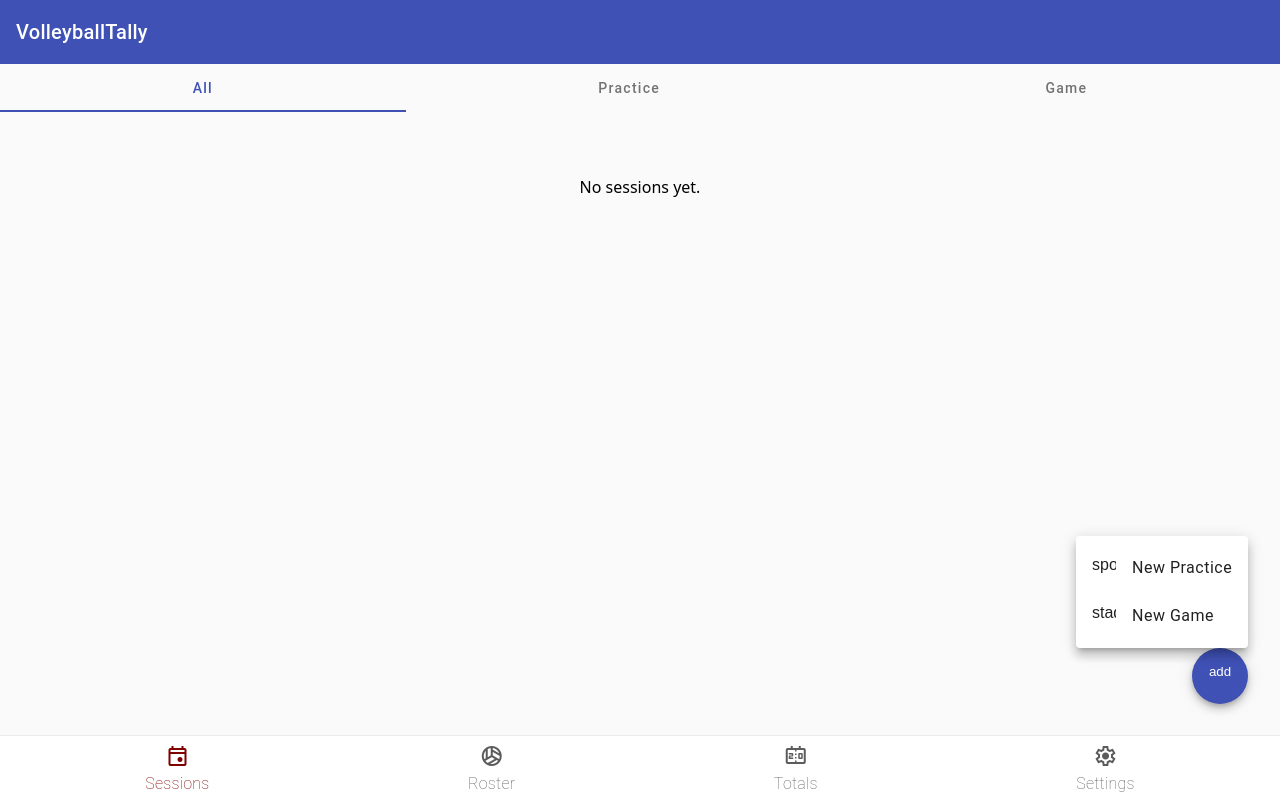
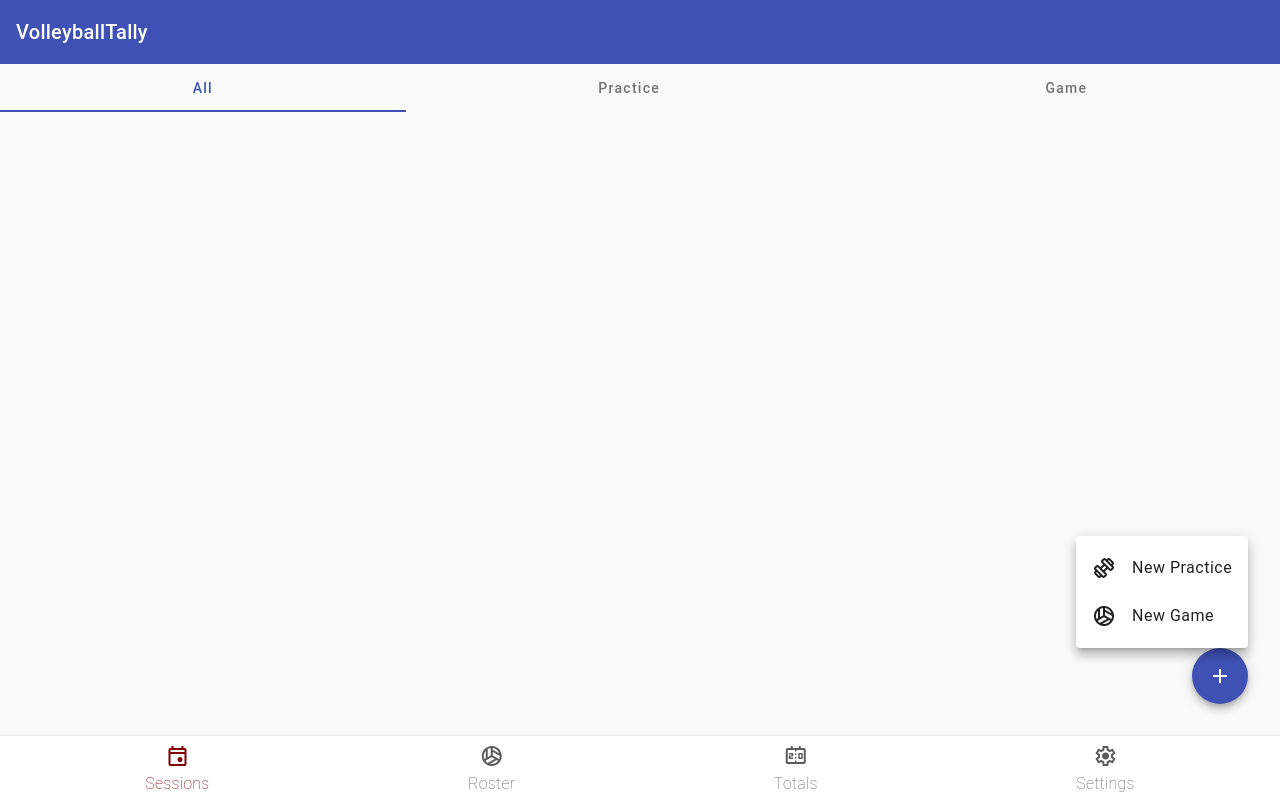
Before and after one commit to adonus19/VolleyballTally, an Angular app: page /sessions in a window 1280 px wide. Both pictures are taken after a click on the button "add". Built offline with nearby package versions, Linux system fonts and the light colour scheme.

Commit message:
Icon fixes and other bug

```diff
--- a/src/app/views/roster/roster.html
+++ b/src/app/views/roster/roster.html
@@ -133,7 +133,9 @@
         <button
           matIconButton
           (click)="editPlayer(player)"
-        ><mat-icon>edit</mat-icon></button>
+        ><mat-icon><span class="material-symbols-outlined">
+              edit
+            </span></mat-icon></button>
       </td>
     </ng-container>
 
--- a/src/app/views/sessions/sessions.html
+++ b/src/app/views/sessions/sessions.html
@@ -23,9 +23,10 @@
     </mat-list-item>
     <mat-divider></mat-divider>
     }
+    @if (!filteredSessions().length) {
+    <p class="no-sessions">No {{ filter === 'all' ? 'sessions': `${filter}s` }} yet.</p>
+    }
   </mat-list>
-  } @else {
-  <p class="no-sessions">No {{ filter === 'all' ? 'sessions': `${filter}s` }} yet.</p>
   }
 </ng-template>
 
@@ -35,7 +36,9 @@
   aria-label="Create"
   [matMenuTriggerFor]="fabMenu"
   class="vt-fab"
-><mat-icon>add</mat-icon>
+><mat-icon><span class="material-symbols-outlined">
+      add
+    </span></mat-icon>
 </button>
 
 <mat-menu
@@ -48,7 +51,9 @@
     (click)="create('practice')"
     aria-label="New Practice"
   >
-    <mat-icon>sports_volleyball</mat-icon>
+    <mat-icon><span class="material-symbols-outlined">
+        exercise
+      </span></mat-icon>
     <span>New Practice</span>
   </button>
   <button
@@ -56,7 +61,9 @@
     (click)="create('game')"
     aria-label="New Game"
   >
-    <mat-icon>stadium</mat-icon>
+    <mat-icon><span class="material-symbols-outlined">
+        sports_volleyball
+      </span></mat-icon>
     <span>New Game</span>
   </button>
 </mat-menu>
```
